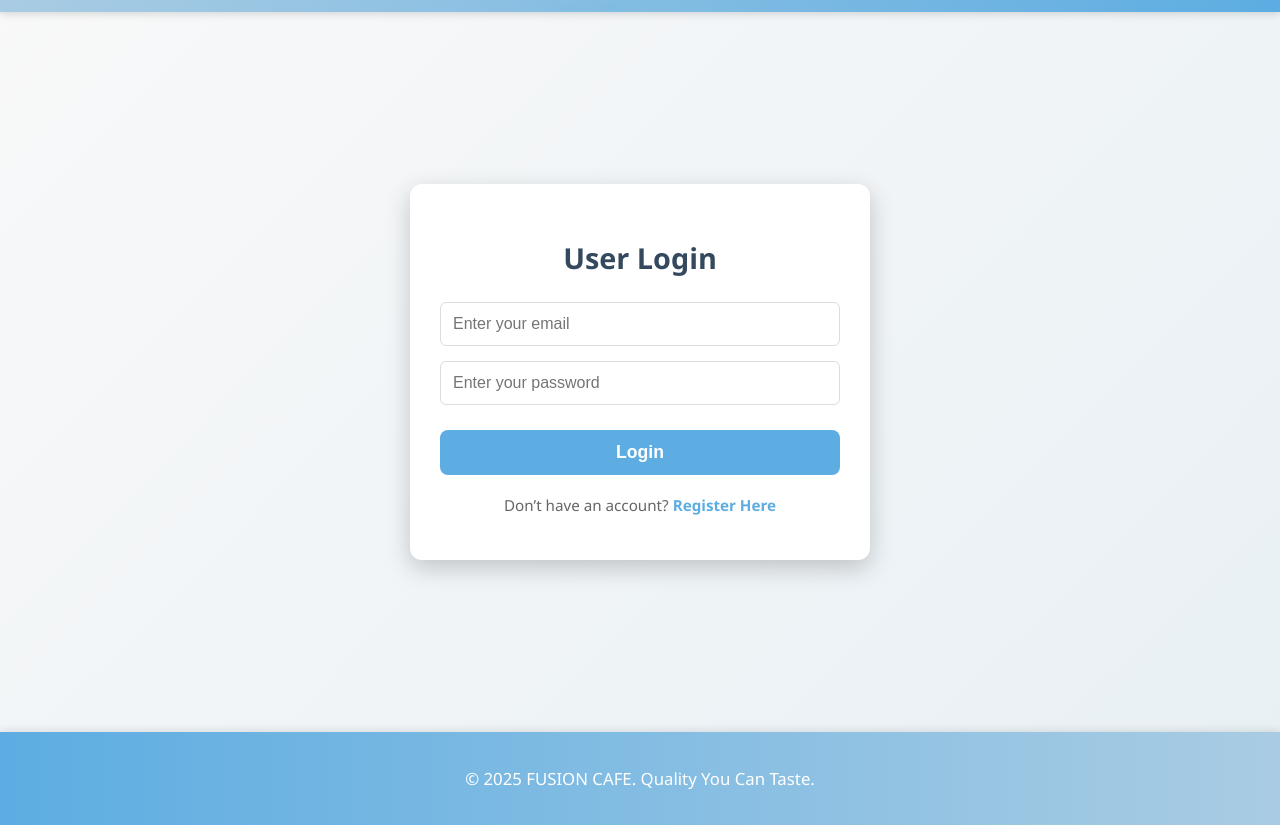
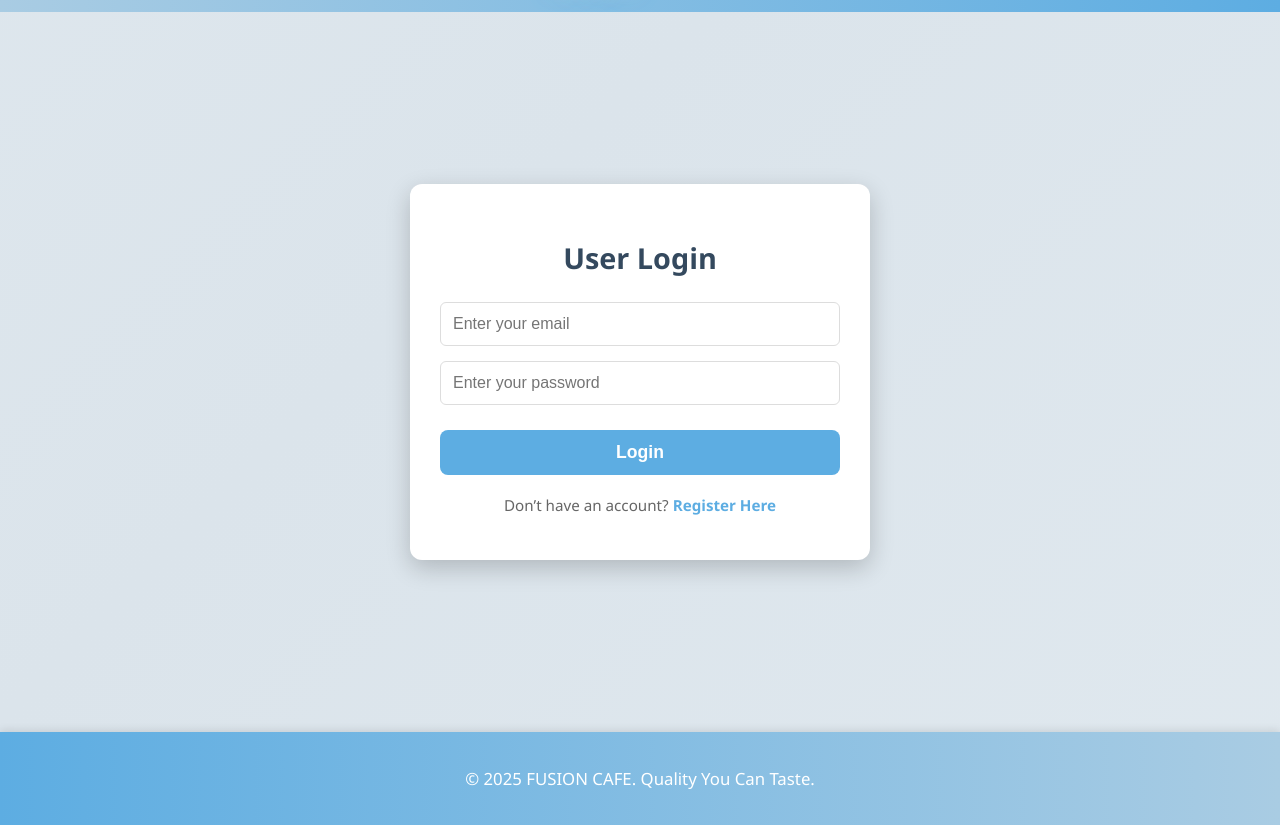
Before and after one commit to ayusjakhmola25/Cafe-Zone-Project, a plain HTML site: page login.html in a window 1280 px wide. Shown: the part 88-913 px from the top of the page. Drawn offline with Linux system fonts and the light colour scheme.

Commit message:
This is animation to the login and register page

```diff
--- a/style.css
+++ b/style.css
@@ -6,6 +6,53 @@ body {
     /* Keeping light background with a subtle light blue gradient */
     background: linear-gradient(135deg, #f9f9f9 0%, #e8f0f5 100%);
     min-height: 100vh;
+}
+
+/* --- NEW: Dynamic Background for Login/Register Pages --- */
+/* The main body element for login/register pages will adopt this dynamic background,
+   overriding the default static gradient. The HTML files don't have a unique body class,
+   so we'll apply it to the body and rely on the unique layout. */
+
+@keyframes movingGradient {
+    0% { background-position: 0% 50%; }
+    50% { background-position: 100% 50%; }
+    100% { background-position: 0% 50%; }
+}
+
+.login-main {
+    /* Apply the main section's height to the background for full effect */
+    min-height: calc(100vh - 120px);
+    padding: 20px;
+
+    /* NEW: Dynamic, subtle, slow-moving gradient background for the main area */
+    background: linear-gradient(135deg, #e8f0f5, #dbe4eb, #e8f0f5);
+    background-size: 400% 400%;
+    animation: movingGradient 30s ease infinite; /* Slow, gentle animation */
+
+    display: flex;
+    justify-content: center;
+    align-items: center;
+}
+
+/* --- NEW: Form Container Interactive Hover Effect --- */
+.login-form {
+    /* Base Container Style - Used for both Login and Register form containers */
+    max-width: 400px;
+    width: 100%;
+    padding: 30px;
+    background-color: #ffffff;
+    border-radius: 12px;
+    box-shadow: 0 8px 25px rgba(0, 0, 0, 0.2);
+    text-align: center;
+
+    /* Add transition for the hover effect */
+    transition: transform 0.3s ease, box-shadow 0.3s ease;
+}
+
+.login-form:hover {
+    /* Subtle lift and glow on hover */
+    transform: translateY(-3px);
+    box-shadow: 0 12px 30px rgba(0, 0, 0, 0.3), 0 0 15px rgba(93, 173, 226, 0.4); /* Soft blue shadow */
 }
 
 /* --- HEADER STYLES (Logo | Search/Filter | Nav Links) --- */
@@ -398,7 +445,7 @@ body {
     background-color: #4682B4;
 }
 
-/* --- LOGIN/REGISTER PAGE STYLES --- */
+/* --- LOGIN/REGISTER PAGE STYLES (Existing) --- */
 
 /* Ensures the header bar is visible on the login page */
 .login-header {
@@ -417,24 +464,14 @@ body {
 }
 
 /* Center the form vertically and horizontally on the screen */
-.login-main {
+/* NOTE: .login-main has been updated above with the new background animation */
+/* .login-main {
     display: flex;
     justify-content: center;
     align-items: center;
-    min-height: calc(100vh - 120px); /* Adjust height for header/footer space */
+    min-height: calc(100vh - 120px);
     padding: 20px;
-}
-
-.login-form {
-    /* Base Container Style - Used for both Login and Register form containers */
-    max-width: 400px;
-    width: 100%;
-    padding: 30px;
-    background-color: #ffffff;
-    border-radius: 12px;
-    box-shadow: 0 8px 25px rgba(0, 0, 0, 0.2);
-    text-align: center;
-}
+} */
 
 .login-form h2 {
     /* H2 color changed to Dark Blue/Gray */
```
Also changed, not shown: 1 other file.
